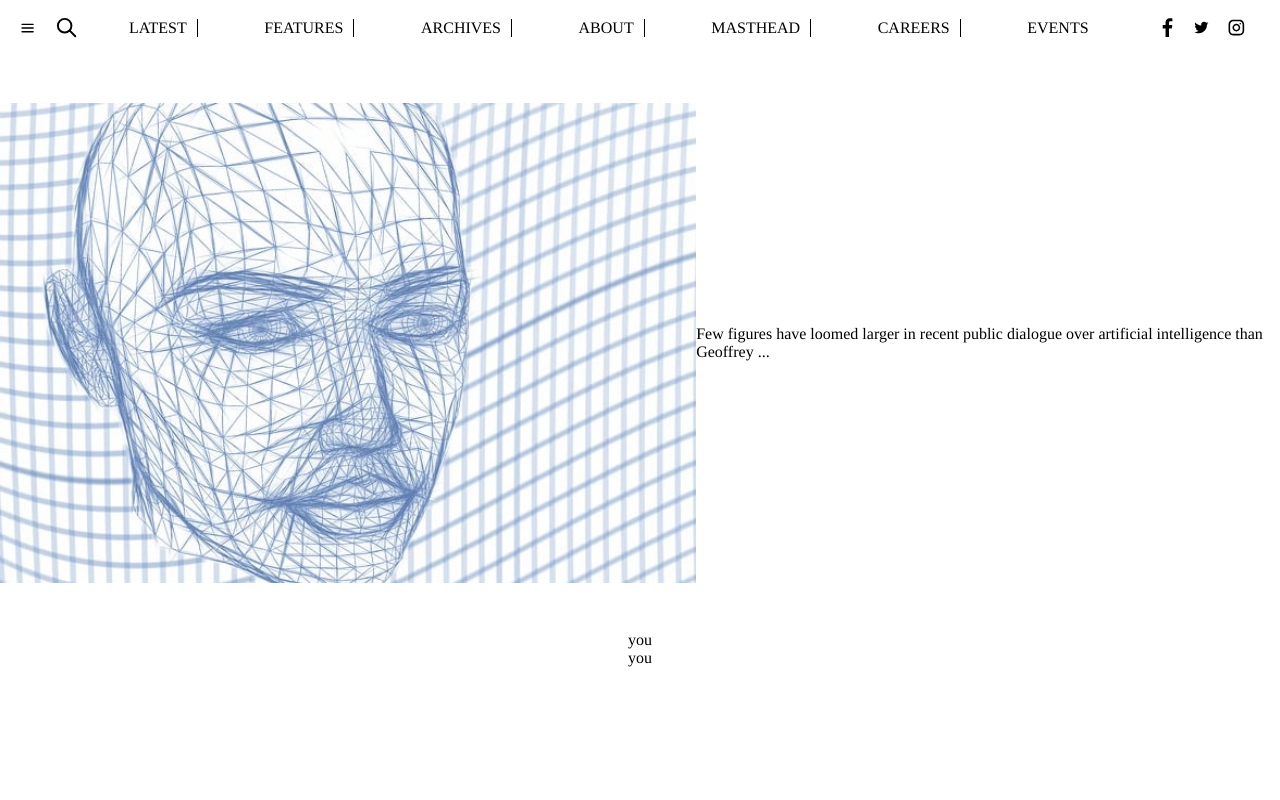
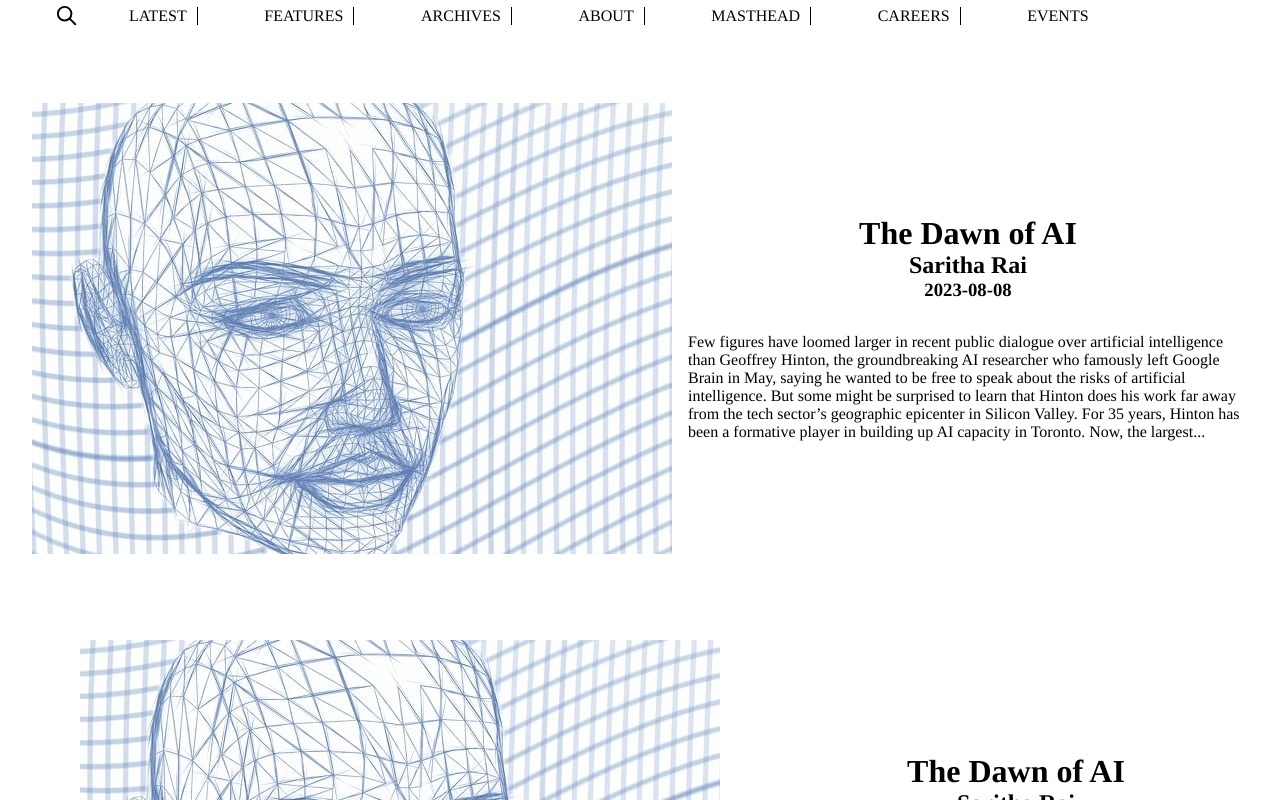
Before and after one commit to henrymutua/journalism-site, a Next.js app in the folder journalism-site/: page / in a window 1280 px wide. Built offline with nearby package versions, Linux system fonts and the light colour scheme.

Commit message:
added array functions for the data

```diff
--- a/journalism-site/src/app/page.module.css
+++ b/journalism-site/src/app/page.module.css
@@ -7,11 +7,6 @@
   height: 100vh;
   width: 100vw;
   background-color: white;
-  font-family: "MediumSerif", Times, Georgia, "DejaVu Serif", serif
+  font-family: "MediumSerif", Times, Georgia, "DejaVu Serif", serif;
+  overflow: scroll;
 }
-
-.section{
-min-height: 60%;
-width: 100%;
-
-}
--- a/journalism-site/src/components/LatestBody/LatestBody.tsx
+++ b/journalism-site/src/components/LatestBody/LatestBody.tsx
@@ -1,10 +1,15 @@
 import React from 'react';
-import styles from './LatestBody.module.css'
+import styles from './LatestBody.module.css';
+import newsArticle from '@/data/data';
+import NewsBody from '../NewsBody/NewsBody';
 
 const LatestBody = () =>{
+    const latestArticle = [...newsArticle].sort((a, b) =>  new Date(b.date).getTime() - new Date (a.date).getTime());
+    const sortedArticle = latestArticle[0];
+
     return(
         <div className={styles.LatestBody}>
-            you
+            <NewsBody article={sortedArticle}/>
         </div>
     )
 }
--- a/journalism-site/src/components/NewsBody/NewsBody.module.css
+++ b/journalism-site/src/components/NewsBody/NewsBody.module.css
@@ -7,9 +7,18 @@
     margin: 3em;
     justify-content: center;
     align-items: center;
+    gap: 1em;
+    padding: 2em;
+    margin-bottom: 0;
+    padding-bottom: 1em;
 }
 
-.NewsImage{
-    min-height: 100%;
-    width: 60%;
+.NewsText{
+    display: flex;
+    flex-direction: column;
+    align-items: center;
 }
+
+.paragraph{
+    margin-top: 2em;
+}
--- a/journalism-site/src/components/NewsBody/NewsBody.tsx
+++ b/journalism-site/src/components/NewsBody/NewsBody.tsx
@@ -11,13 +11,14 @@ const NewsBody : React.FC<NewsBodyProps> =({ article }) =>{
     return(
         <div className={styles.NewsBody}>
             <img
-            height={100}
-            width={200}
             src={article.imageUrl}
             className={styles.NewsImage}
             />
             <div className={styles.NewsText}>
-                {article.content.slice(0, 100)}...
+                <div><h1>{article.title}</h1></div>
+                <div><h2>{article.author}</h2></div>
+                <div><h3>{article.date}</h3></div>
+                <div className={styles.paragraph}>{article.content.slice(0, 500)}...</div>
             </div>
         </div>
     )
--- a/journalism-site/src/data/data.tsx
+++ b/journalism-site/src/data/data.tsx
@@ -13,10 +13,10 @@ export interface Article {
 const newsArticle = [
     {
     id: 1,
-    title: 'First Article',
+    title: 'The Dawn of AI',
     content: 'Few figures have loomed larger in recent public dialogue over artificial intelligence than Geoffrey Hinton, the groundbreaking AI researcher who famously left Google Brain in May, saying he wanted to be free to speak about the risks of artificial intelligence. But some might be surprised to learn that Hinton does his work far away from the tech sector’s geographic epicenter in Silicon Valley. For 35 years, Hinton has been a formative player in building up AI capacity in Toronto. Now, the largest Canadian city is emerging as a potential AI hub, as commercial opportunities rapidly expand.',
     author: 'Saritha Rai',
-    date: 'August 8, 2023',
+    date: '2023-08-08',
     imageUrl: 'images/ai.jpeg'
 }
 ];
```
